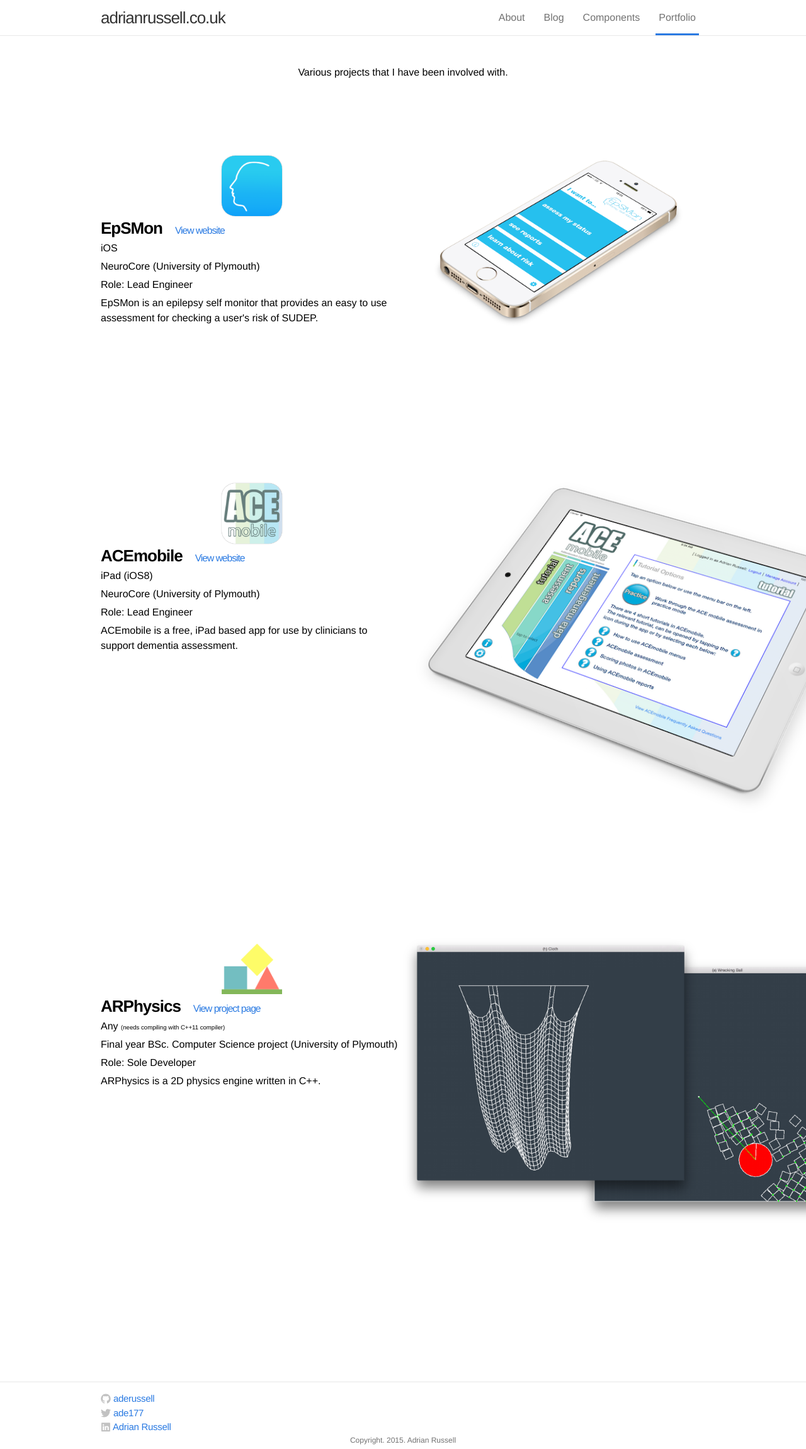
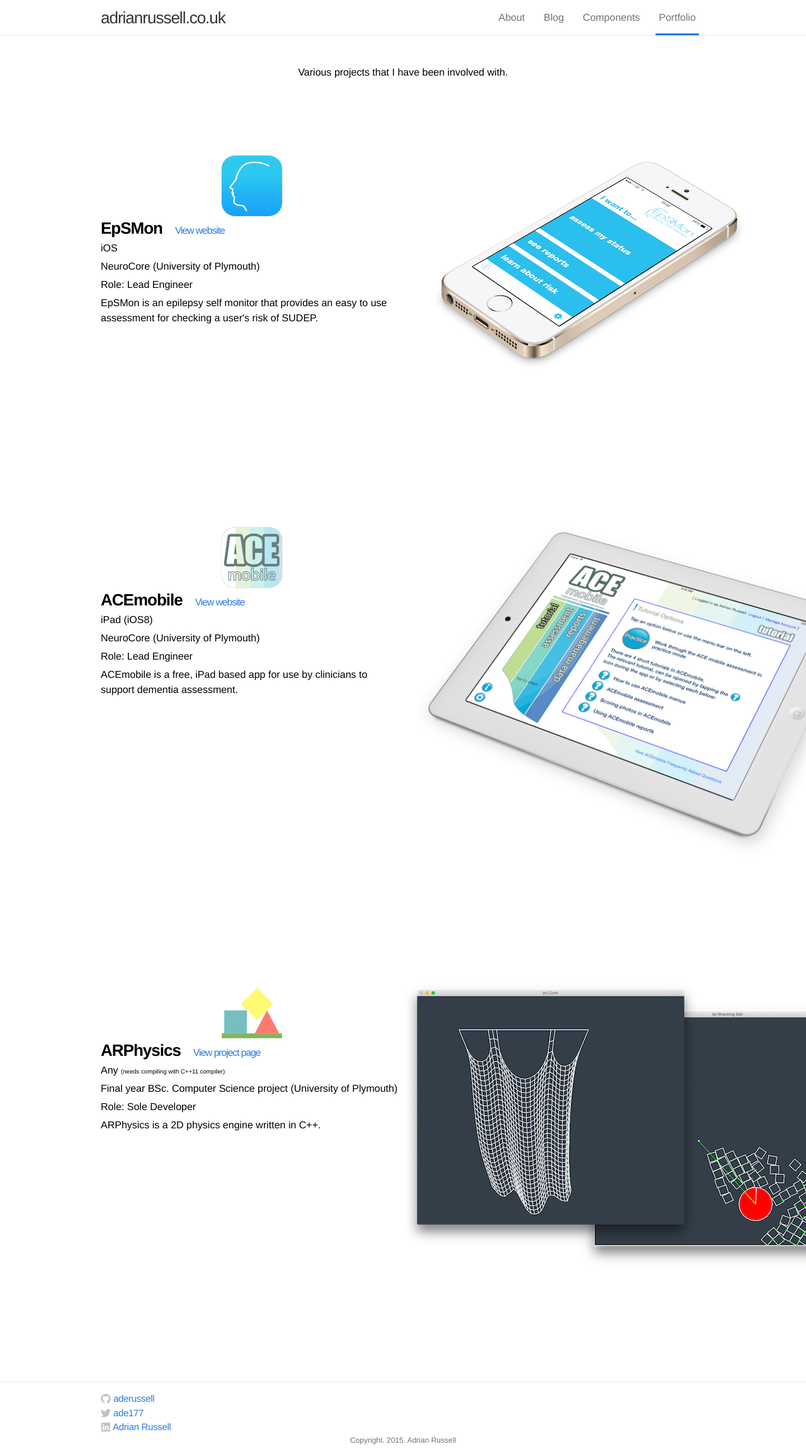
Before and after one commit to aderussell/aderussell.github.io, a Jekyll site: the page built from portfolio.md, in a window 1280 px wide. Shown: the whole page at 63% size. Built offline with Jekyll 4.4.1, drawn with Linux system fonts in a browser that asks for light colours; nearby versions of some CDN libraries.

Commit message:
reduced file size of all images

```diff
--- a/stylesheets/index.css
+++ b/stylesheets/index.css
@@ -63,7 +63,7 @@ img.appstore-badge {
 }
 
 .epsmon-device {
-	background-image: url(/images/projects/epsmon-iphone5s.png);
+	background-image: url(/images/projects/epsmon-iphone5s_hero.png);
 	background-size: 800px 560px;
 	background-repeat: no-repeat;
     width: 800px;
@@ -82,7 +82,7 @@ only screen and (min-device-pixel-ratio: 1.5) {
 
 
     .epsmon-device {
-        background-image: url(/images/projects/epsmon-iphone5s@2x.png);
+        background-image: url(/images/projects/epsmon-iphone5s_hero@2x.png);
     }
 
 }
--- a/stylesheets/portfolio.css
+++ b/stylesheets/portfolio.css
@@ -58,18 +58,18 @@ img.app-icon {
 
 .epsmon-device {
 	background-image: url(/images/projects/epsmon-iphone5s.png);
-	background-size: 400px 280px;
+	background-size: 500px 350px;
 	background-repeat: no-repeat;
     display: inline-block;
-    width: 400px;
-    height: 280px;
+    width: 500px;
+    height: 350px;
     float: left;
 	margin-left: 50px;
 }
 
 
 .arphysics-device {
-	background-image: url(/images/projects/physics-example@2x.png);
+	background-image: url(/images/projects/physics-example.png);
 	background-size: 750px 525px;
 	background-repeat: no-repeat;
     display: inline-block;
@@ -93,6 +93,10 @@ only screen and (min-device-pixel-ratio: 1.5) {
     .acemobile-device {
         background-image: url(/images/projects/ACEmobile-device@2x.png);
     }
+
+    .arphysics-device {
+		background-image: url(/images/projects/physics-example@2x.png);
+	}
 
 }
 
```
Also changed, not shown: images/projects/ACEmobile-device.png, images/projects/ACEmobile-device@2x.png, images/projects/acemobile-icon.png, images/projects/arphysics-cloth.png, images/projects/arphysics-cloth@2x.png, images/projects/arphysics-logo.png, images/projects/epsmon-device-flat.png, images/projects/epsmon-device-flat@2x.png, images/projects/epsmon-icon.png, images/projects/epsmon-iphone5s.png, images/projects/epsmon-iphone5s@2x.png, images/projects/epsmon-iphone5s_hero.png (added), images/projects/epsmon-iphone5s_hero@2x.png (added), images/projects/physics-example.png (added), 1 more files.
